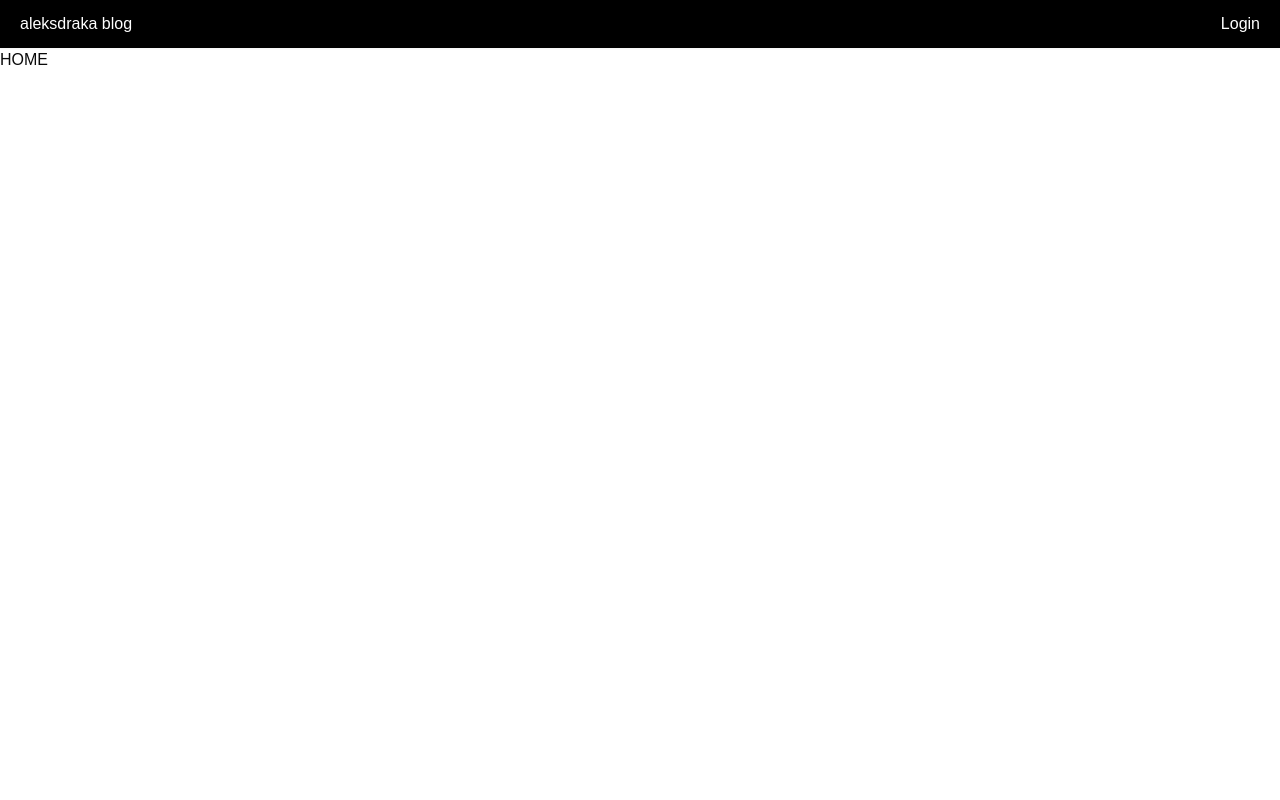
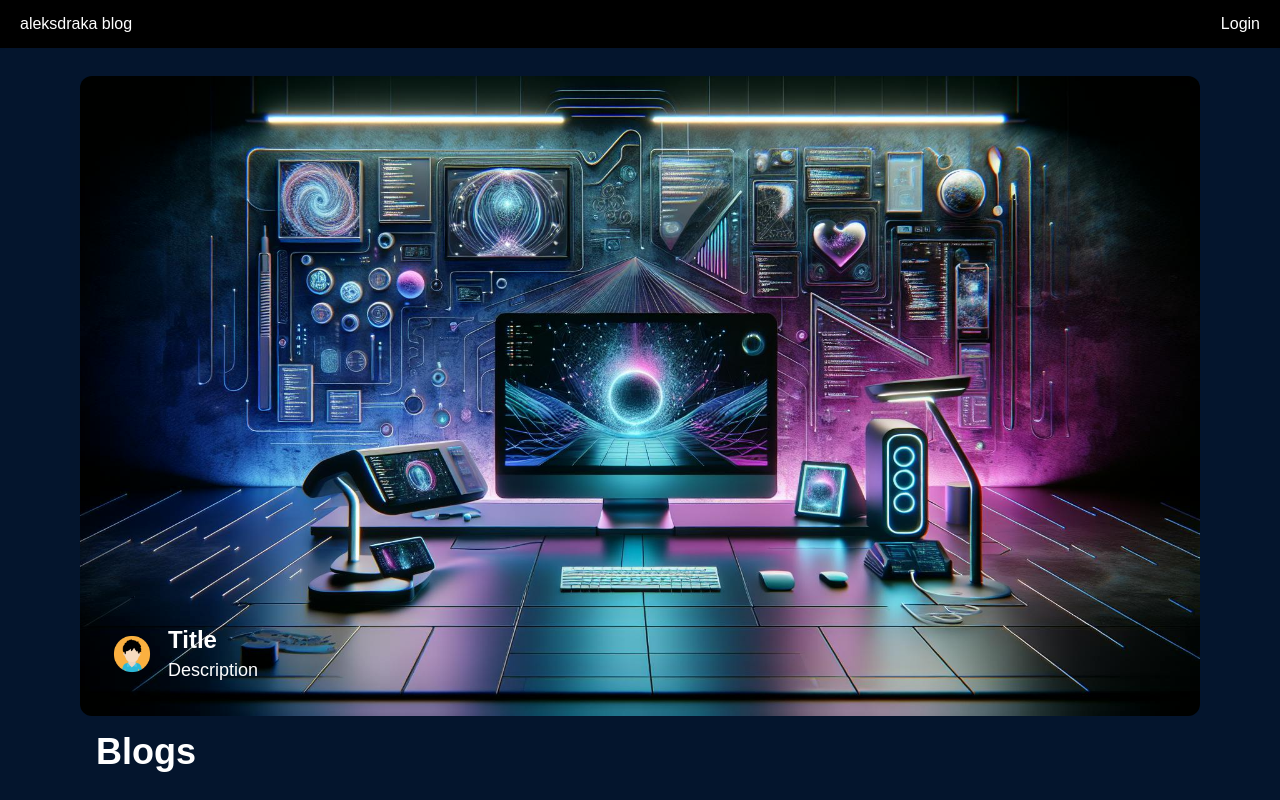
Before and after one commit to drakata27/blog-v2, a Next.js app: page / in a window 1280 px wide. Built offline with nearby package versions, Linux system fonts and the light colour scheme; no server answers.

Commit message:
Added Hero

```diff
--- a/app/(root)/layout.tsx
+++ b/app/(root)/layout.tsx
@@ -6,7 +6,7 @@ export default function RootLayout({
   children: React.ReactNode;
 }>) {
   return (
-    <main>
+    <main className="dark">
       <Navbar />
       {children}
     </main>
--- a/app/(root)/page.tsx
+++ b/app/(root)/page.tsx
@@ -1,3 +1,14 @@
+import Hero from "@/components/Hero";
+
 export default function Home() {
-  return <h1>HOME</h1>;
+  return (
+    <>
+      <div className="mt-2 overflow-hidden sm:pt-5 sm:pl-20 sm:pr-20">
+        <Hero />
+        <div className="p-4">
+          <h1 className="text-white text-4xl font-bold">Blogs</h1>
+        </div>
+      </div>
+    </>
+  );
 }
--- a/app/globals.css
+++ b/app/globals.css
@@ -8,7 +8,8 @@ body {
 
 @layer base {
   :root {
-    --background: 0 0% 100%;
+    /* --background: 0 0% 100%; */
+    --background: #04152d;
     --foreground: 0 0% 3.9%;
     --card: 0 0% 100%;
     --card-foreground: 0 0% 3.9%;
--- /dev/null
+++ b/components/Hero.tsx
@@ -0,0 +1,40 @@
+import Image from "next/image";
+import React from "react";
+import { Avatar, AvatarFallback, AvatarImage } from "./ui/avatar";
+import { User } from "lucide-react";
+import Link from "next/link";
+
+const Hero = () => {
+  return (
+    <Link href={"/"}>
+      <div className="relative">
+        <div className="relative w-full group">
+          <div className="absolute bottom-0 left-0 p-8 z-10 max-w-xl  flex items-center space-x-4">
+            <Avatar className="size-10">
+              <AvatarImage src={"/avatar.png"} alt={"avatar"} />
+              <AvatarFallback>
+                <User className="mt-2" />
+              </AvatarFallback>
+            </Avatar>
+
+            <div>
+              <h1 className="text-white text-2xl font-bold">Title</h1>
+              <p className="text-white text-lg">Description</p>
+            </div>
+          </div>
+
+          <Image
+            src="/HeroPlaceholder.jpeg"
+            alt="placeholder"
+            layout="responsive"
+            width={1920}
+            height={1080}
+            className="w-full rounded-xl h-full object-cover transition-all duration-300 group-hover:brightness-50"
+          />
+        </div>
+      </div>
+    </Link>
+  );
+};
+
+export default Hero;
--- a/components/Navbar.tsx
+++ b/components/Navbar.tsx
@@ -1,5 +1,5 @@
 import { auth, signOut, signIn } from "@/auth";
-import { BadgePlus, LogOut } from "lucide-react";
+import { BadgePlus, LogOut, User } from "lucide-react";
 import Link from "next/link";
 import React from "react";
 import { Avatar, AvatarImage } from "./ui/avatar";
@@ -39,7 +39,9 @@ const Navbar = async () => {
                     src={session?.user?.image || ""}
                     alt={session?.user?.name || ""}
                   />
-                  <AvatarFallback>AV</AvatarFallback>
+                  <AvatarFallback>
+                    <User className="mt-2" />
+                  </AvatarFallback>
                 </Avatar>
               </Link>
             </>
--- a/tailwind.config.ts
+++ b/tailwind.config.ts
@@ -10,7 +10,8 @@ export default {
   theme: {
     extend: {
       colors: {
-        background: "hsl(var(--background))",
+        // background: "hsl(var(--background))",
+        background: "var(--background)",
         foreground: "hsl(var(--foreground))",
         card: {
           DEFAULT: "hsl(var(--card))",
```
Also changed, not shown: public/HeroPlaceholder.jpeg (added), public/avatar.png (added).
